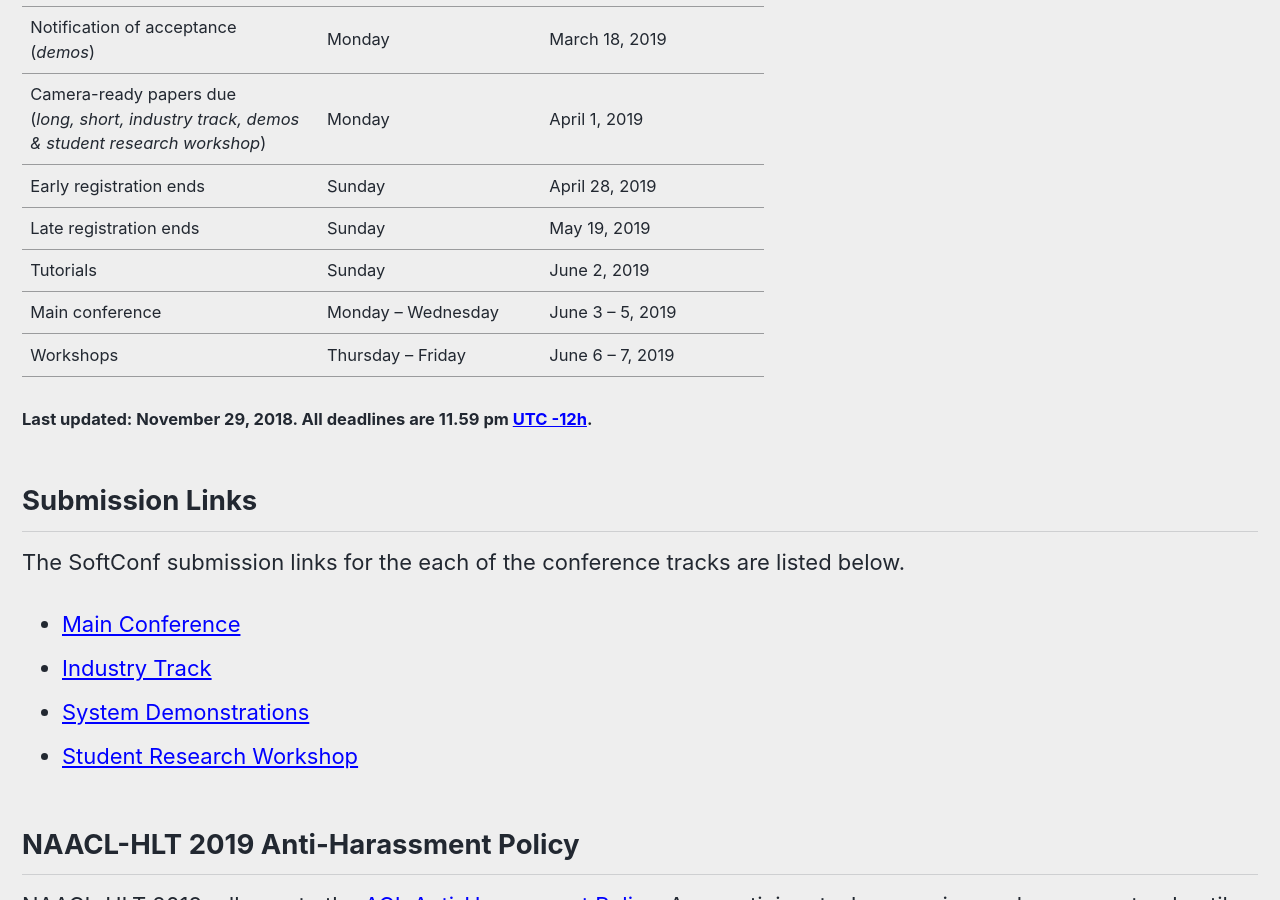
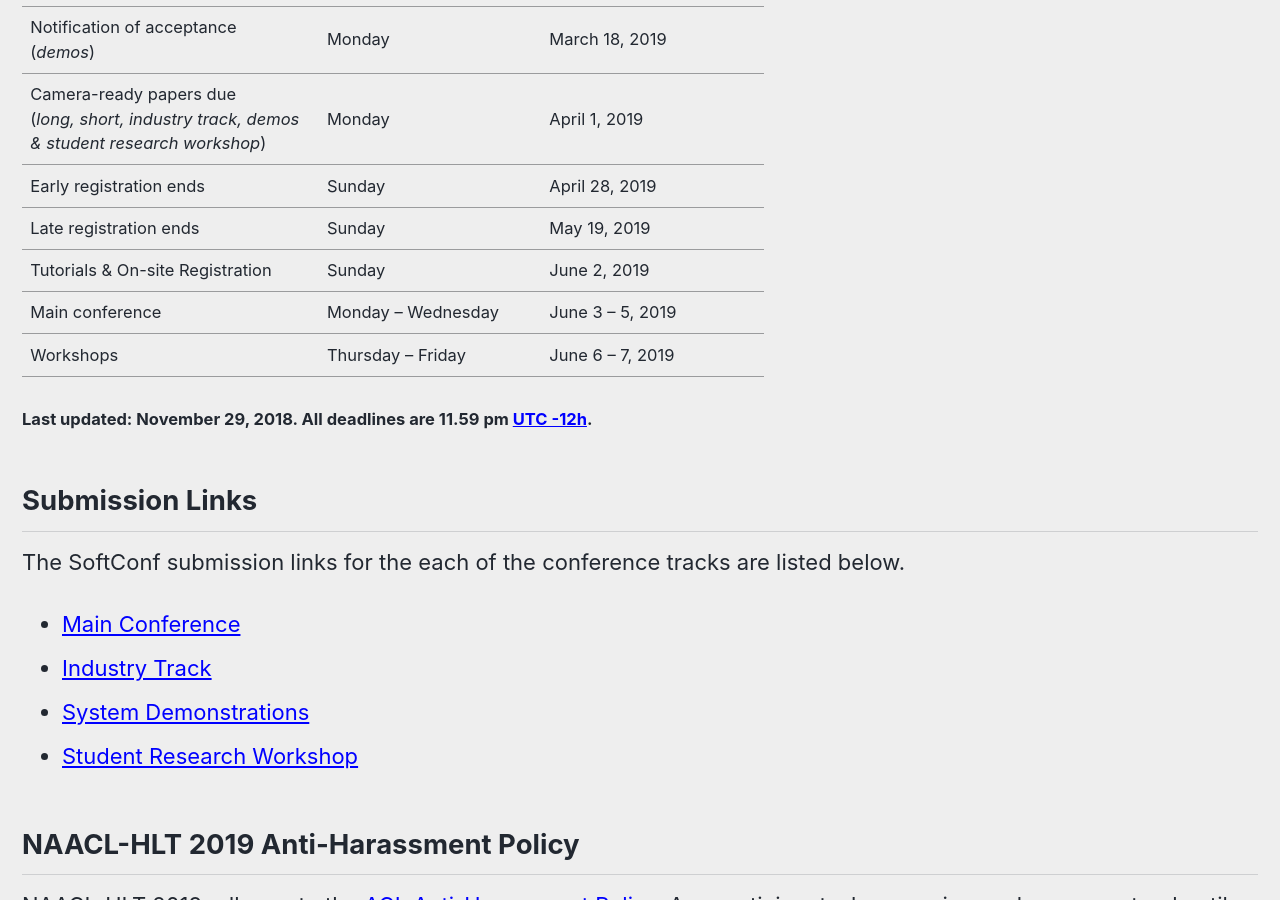
Before and after one commit to naacl-org/naacl-2021-website, a Jekyll site: the page built from _pages/home.md, in a window 1280 px wide and 900 px high, scrolled down 2228 px. Built offline with Jekyll 4.4.1, drawn with Linux system fonts in a browser that asks for light colours; nearby versions of some CDN libraries.

Commit message:
Add on-site registration dates.

```diff
--- a/_pages/home.md
+++ b/_pages/home.md
@@ -100,7 +100,7 @@
           <td>May 19, 2019</td>
         </tr>
         <tr>
-            <td>Tutorials</td>
+            <td>Tutorials &amp; On-site Registration</td>
             <td>Sunday</td>
             <td>June 2, 2019</td>
         </tr>
```
